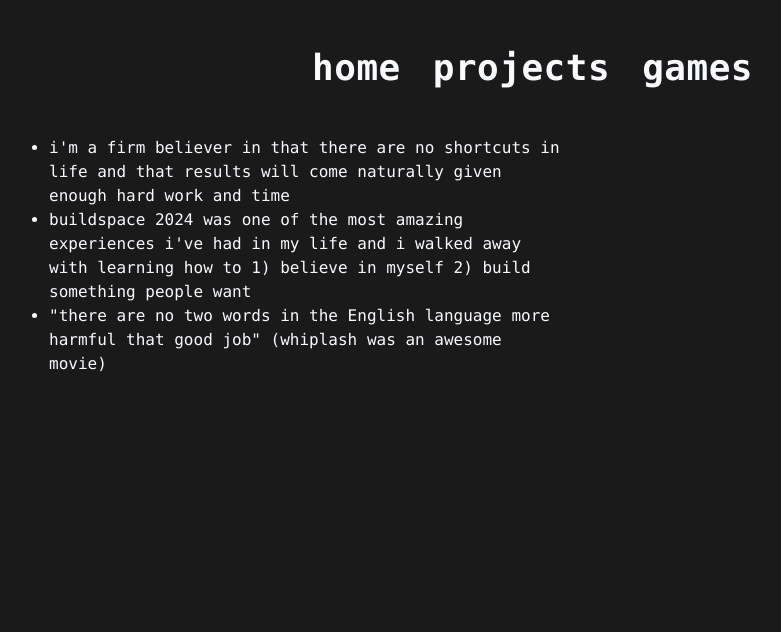
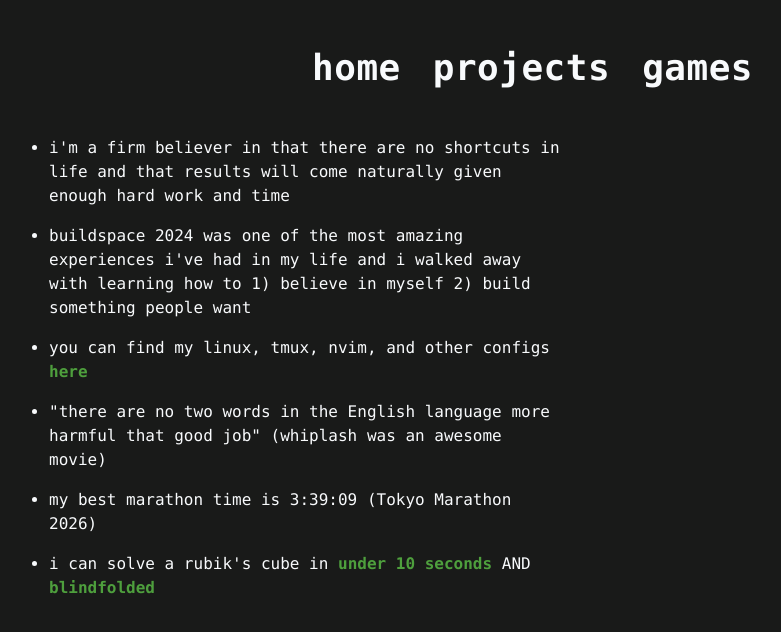
Before and after one commit to RaymoZou/personal-profile, a Next.js app: page /more in a window 1280 px wide. Shown: the top 632 px of the page, without its empty margins (335-1116 px from the left). Built offline with nearby package versions, Linux system fonts and the light colour scheme.

Commit message:
add some more tidbits

```diff
--- a/app/more/page.js
+++ b/app/more/page.js
@@ -4,10 +4,33 @@ export default function Page() {
     return <>
         <Nav />
         <div className="my-12 mx-12 lg:mx-48 xl:mx-96 font-mono">
-            <ul>
+            <ul className="space-y-4">
                 <li className="list-disc">i'm a firm believer in that there are no shortcuts in life and that results will come naturally given enough hard work and time</li>
                 <li className="list-disc">buildspace 2024 was one of the most amazing experiences i've had in my life and i walked away with learning how to 1) believe in myself 2) build something people want</li>
+                <li className="list-disc">you can find my linux, tmux, nvim, and other configs
+                    <a
+                        href="https://github.com/raymozou/dotfiles"
+                        target="_blank"
+                        className="text-green hover:text-darkgreen transition duration-300 font-bold"
+                    > here</a>
+                </li>
                 <li className="list-disc">"there are no two words in the English language more harmful that good job" (whiplash was an awesome movie)</li>
+                <li className="list-disc">my best marathon time is 3:39:09 (Tokyo Marathon 2026)</li>
+                <li className="list-disc">i can solve a rubik's cube in
+                    <a
+                        href="https://www.youtube.com/watch?v=dvskPgKX3uc"
+                        target="_blank"
+                        className="text-green hover:text-darkgreen transition duration-300 font-bold"
+                    > under 10 seconds </a>
+                    AND
+
+                    <a
+                        href="https://www.youtube.com/watch?v=Mboq_q7FjKw"
+                        target="_blank"
+                        className="text-green hover:text-darkgreen transition duration-300 font-bold"
+                    > blindfolded</a>
+
+                </li>
             </ul>
         </div>
     </>
```
